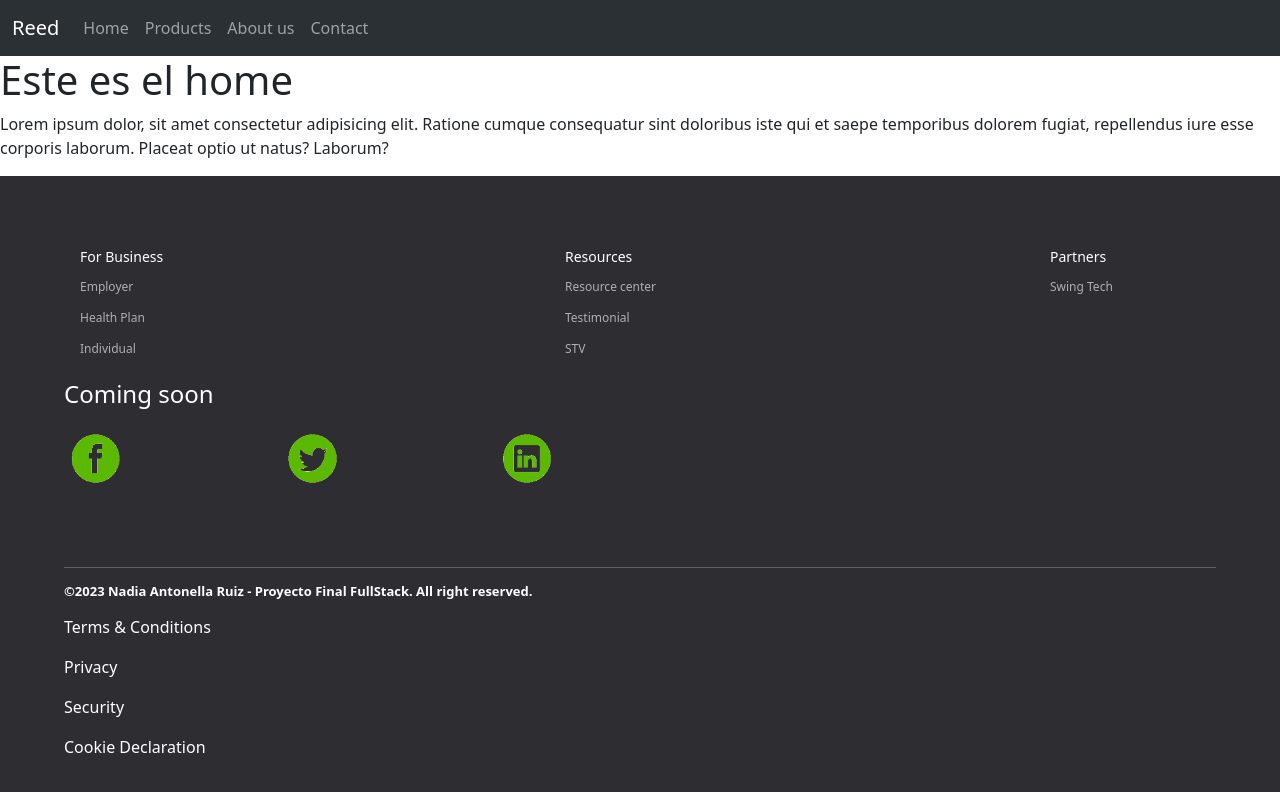
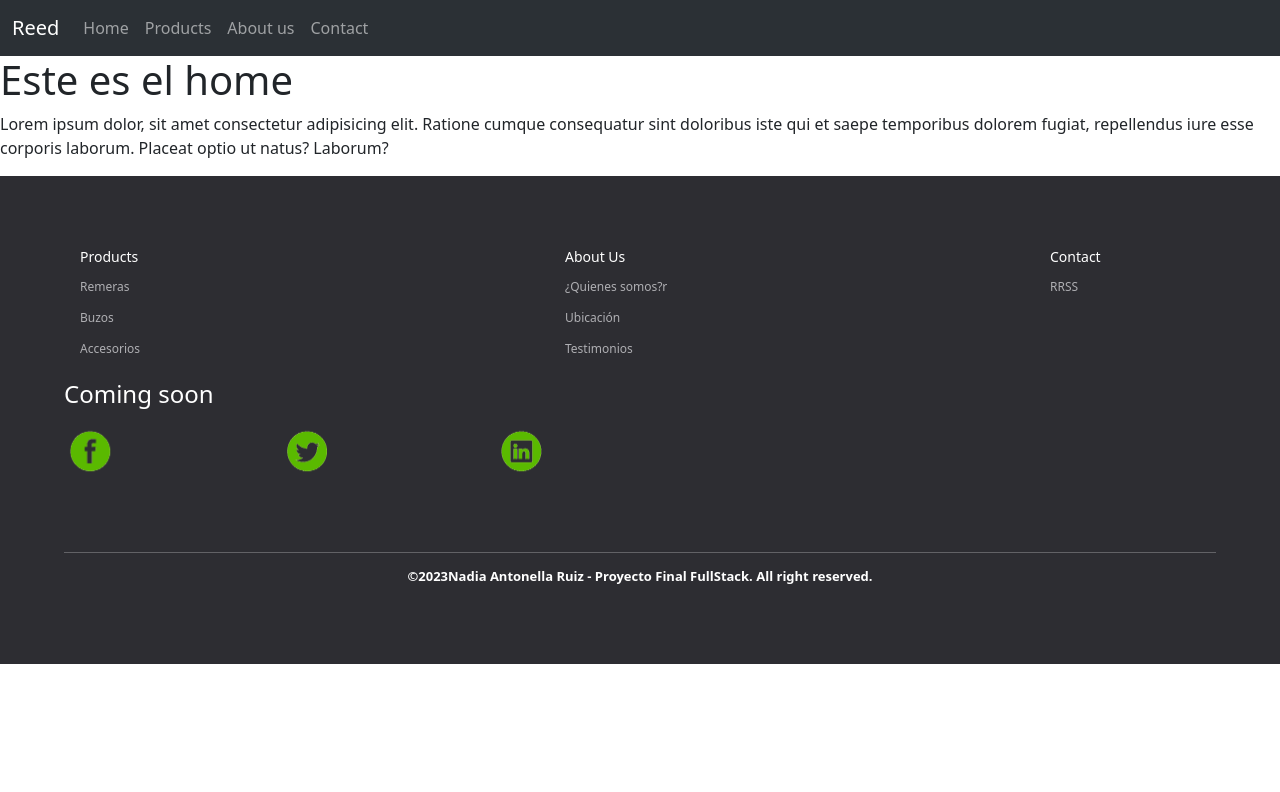
Before and after one commit to antoruizx/Crypto-Page, a React (Vite) app: page / in a window 1280 px wide. Shown: the top 792 px of the page. Built offline with nearby package versions, Linux system fonts and the light colour scheme.

Commit message:
footer changes

```diff
--- a/src/Styles/Footer2.css
+++ b/src/Styles/Footer2.css
@@ -42,7 +42,7 @@ a {
 }
 
 .socialmedia img {
-    width: 30%;
+    width: 25%;
 }
 
 .sb__footer-links_div h4 {
@@ -83,6 +83,7 @@ hr {
     line-height: 15px;
     color: rgb(255,255,255);
     font-weight: 600;
+    text-align: center;
 }
 
 @media screen and (max-width: 850px) {
--- a/src/components/Footer2.jsx
+++ b/src/components/Footer2.jsx
@@ -6,65 +6,66 @@ import linkedin from '../assets/img/linkedin.png';
 
 
 const Footer = () => {
-    return(
+    return (
         <div className="footer">
             <div className="sb__footer section__padding">
                 <div className="sb__footer-links">
                     <div className="sb__footer-links_div">
-                        <h4>For Business</h4>
-                        <a href="/employer">
-                            <p>Employer</p>
+                        <h4>Products</h4>
+                        <a href="/remeras">
+                            <p>Remeras</p>
                         </a>
-                        <a href="/healthplan">
-                            <p>Health Plan</p>
+                        <a href="/buzos">
+                            <p>Buzos</p>
                         </a>
-                        <a href="/induvidual">
-                            <p>Individual</p>
+                        <a href="/Accesorios">
+                            <p>Accesorios</p>
                         </a>
                     </div>
                     <div className="sb__footer-links_div">
-                        <h4>Resources</h4>
-                        <a href="/resource">
-                            <p>Resource center</p>
+                        <h4>About Us</h4>
+                        <a href="/quienessomos">
+                            <p>¿Quienes somos?r</p>
                         </a>
-                        <a href="/resource">
-                            <p>Testimonial</p>
+                        <a href="/ubicacion">
+                            <p>Ubicación</p>
                         </a>
-                        <a href="/resource">
-                            <p>STV</p>
+                        <a href="/testimonios">
+                            <p>Testimonios</p>
                         </a>
                     </div>
                     <div className="sb__footer-links_div">
-                        <h4>Partners</h4>
+                        <h4>Contact</h4>
                         <a href="/employer">
-                            <p>Swing Tech</p>
+                            <p>RRSS</p>
                         </a>
                     </div>
 
                     <div className="sb_footer-links-div">
                         <h4>Coming soon</h4>
                         <div className="socialmedia">
-                            <p><img src={fb} alt="logofb" /></p>
-                            <p><img src={twitter} alt="logotw" /></p>
-                            <p><img src={linkedin} alt="logolk" /></p>
+                            <p><img src={fb}
+                                    alt="logofb"/></p>
+                            <p><img src={twitter}
+                                    alt="logotw"/></p>
+                            <p><img src={linkedin}
+                                    alt="logolk"/></p>
                         </div>
                     </div>
                 </div>
-            <hr />
 
-            <div className="sb__footer-bellow">
-                <div className="sb__footer-copyright">
-                    <p>
-                    ©{new Date().getFullYear()} Nadia Antonella Ruiz - Proyecto Final FullStack. All right reserved.
-                    </p>
+
+                <div className="sb__footer-bellow">
+                    <hr/>
+                    <div className="sb__footer-copyright">
+                        <p>
+                            ©{
+                            new Date().getFullYear()
+                        }
+                            Nadia Antonella Ruiz - Proyecto Final FullStack. All right reserved.
+                        </p>
+                    </div>
                 </div>
-                <div className="sb__footer-below_links">
-                    <a href="/terms"><div><p>Terms & Conditions</p></div></a>
-                    <a href="/privacy"><div><p>Privacy</p></div></a>
-                    <a href="/security"><div><p>Security</p></div></a>
-                    <a href="/cookie"><div><p>Cookie Declaration</p></div></a>
-                </div>
-            </div>
 
             </div>
         </div>
```
